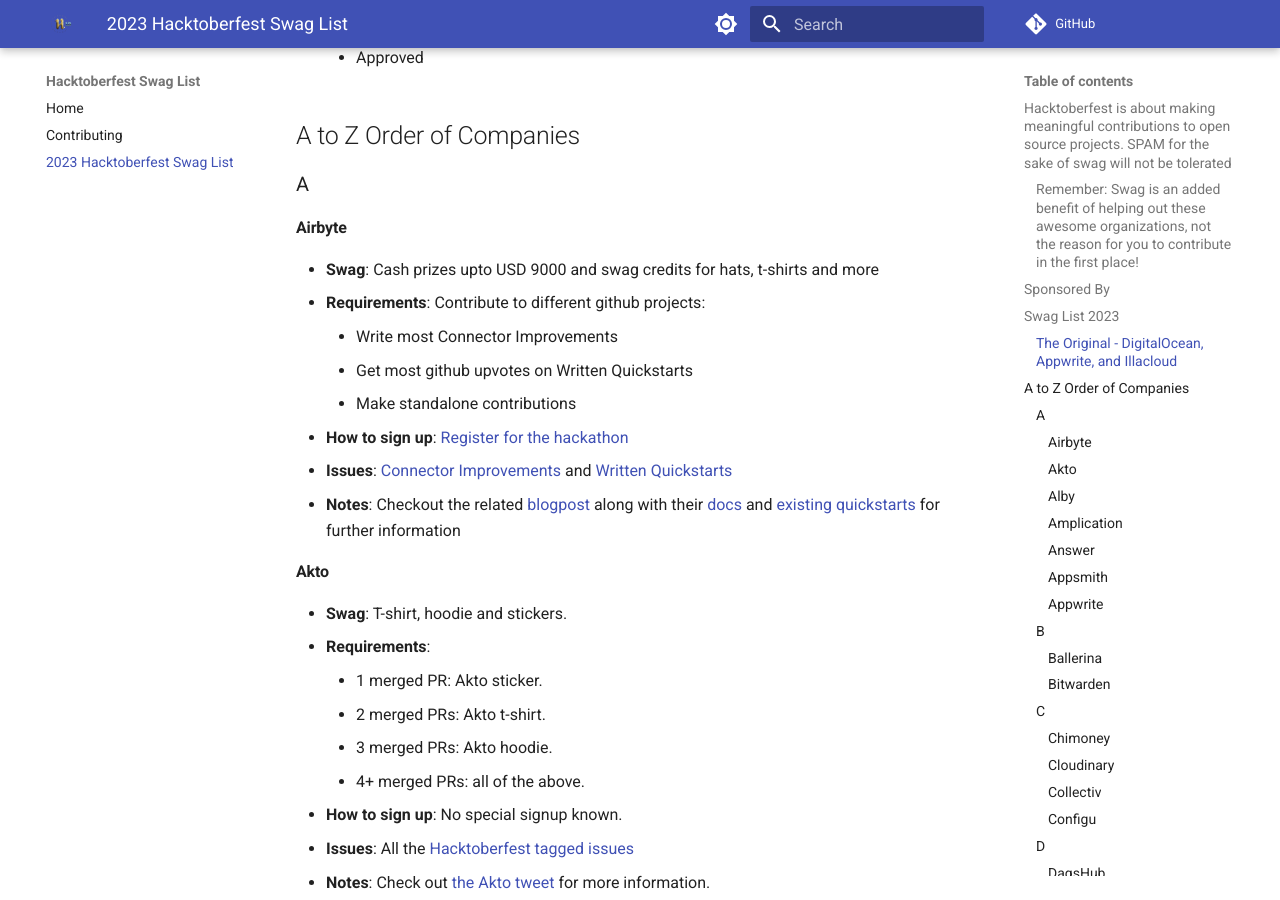
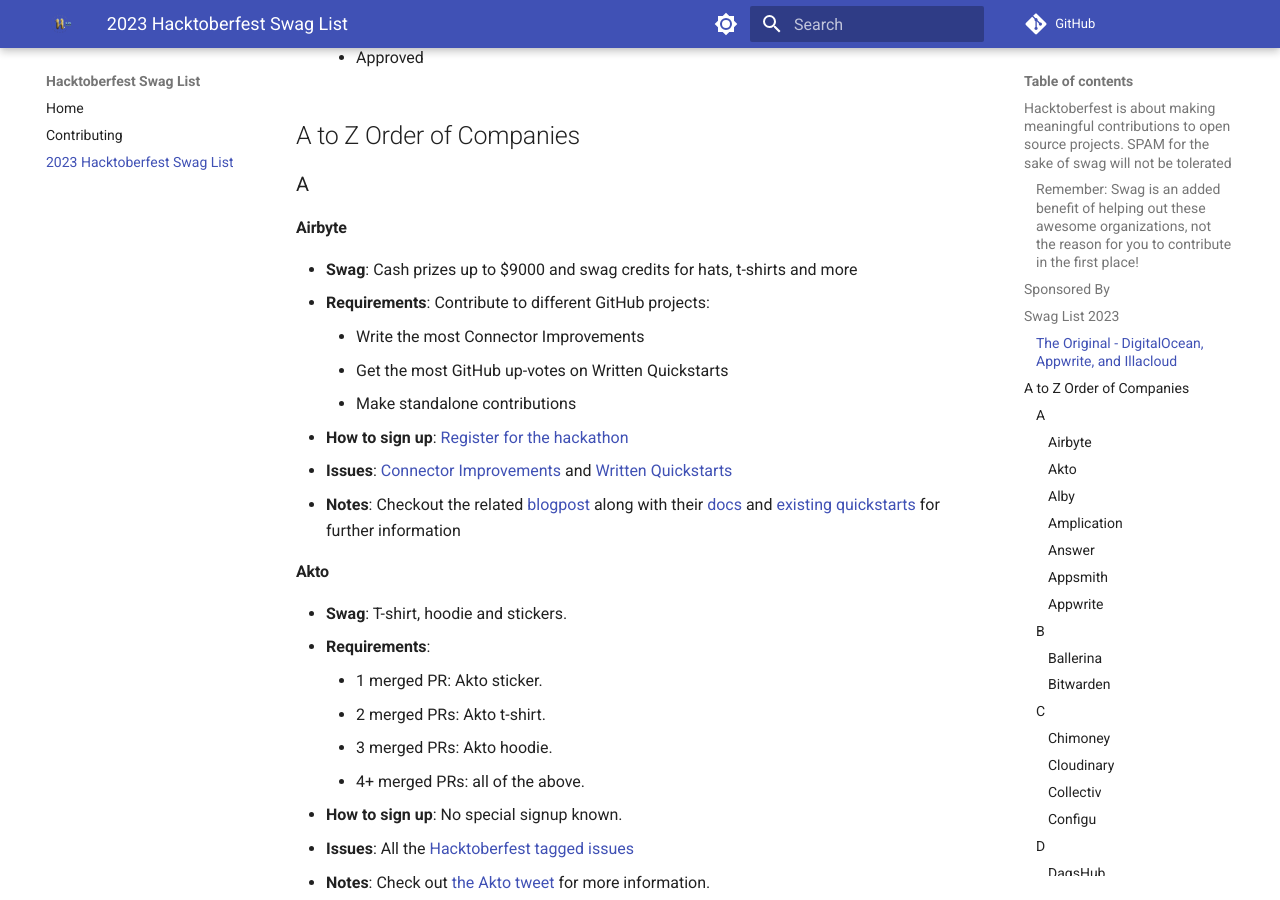
Before and after one commit to crweiner/hacktoberfest-swag-list, an MkDocs documentation site: the page built from docs/list.md, in a window 1280 px wide and 900 px high, scrolled down 1212 px. Built offline with MkDocs 1.6.1 and Material for MkDocs 9.7.7, drawn with Linux system fonts in a browser that asks for light colours; plug-ins that fetch from the network failed and are left out; comment, search, counter and statistics services are not loaded.

Commit message:
Update Airbyte

```diff
--- a/docs/list.md
+++ b/docs/list.md
@@ -40,10 +40,10 @@
 
 #### **Airbyte**
 
-- **Swag**: Cash prizes upto USD 9000 and swag credits for hats, t-shirts and more
-- **Requirements**: Contribute to different github projects:
-    - Write most Connector Improvements
-    - Get most github upvotes on Written Quickstarts
+- **Swag**: Cash prizes up to $9000 and swag credits for hats, t-shirts and more
+- **Requirements**: Contribute to different GitHub projects:
+    - Write the most Connector Improvements
+    - Get the most GitHub up-votes on Written Quickstarts
     - Make standalone contributions
 - **How to sign up**: [Register for the hackathon](https://hashnode.com/hackathons/airbyte)
 - **Issues**: [Connector Improvements](https://github.com/orgs/airbytehq/projects/46) and [Written Quickstarts](https://github.com/orgs/airbytehq/projects/57)
```
